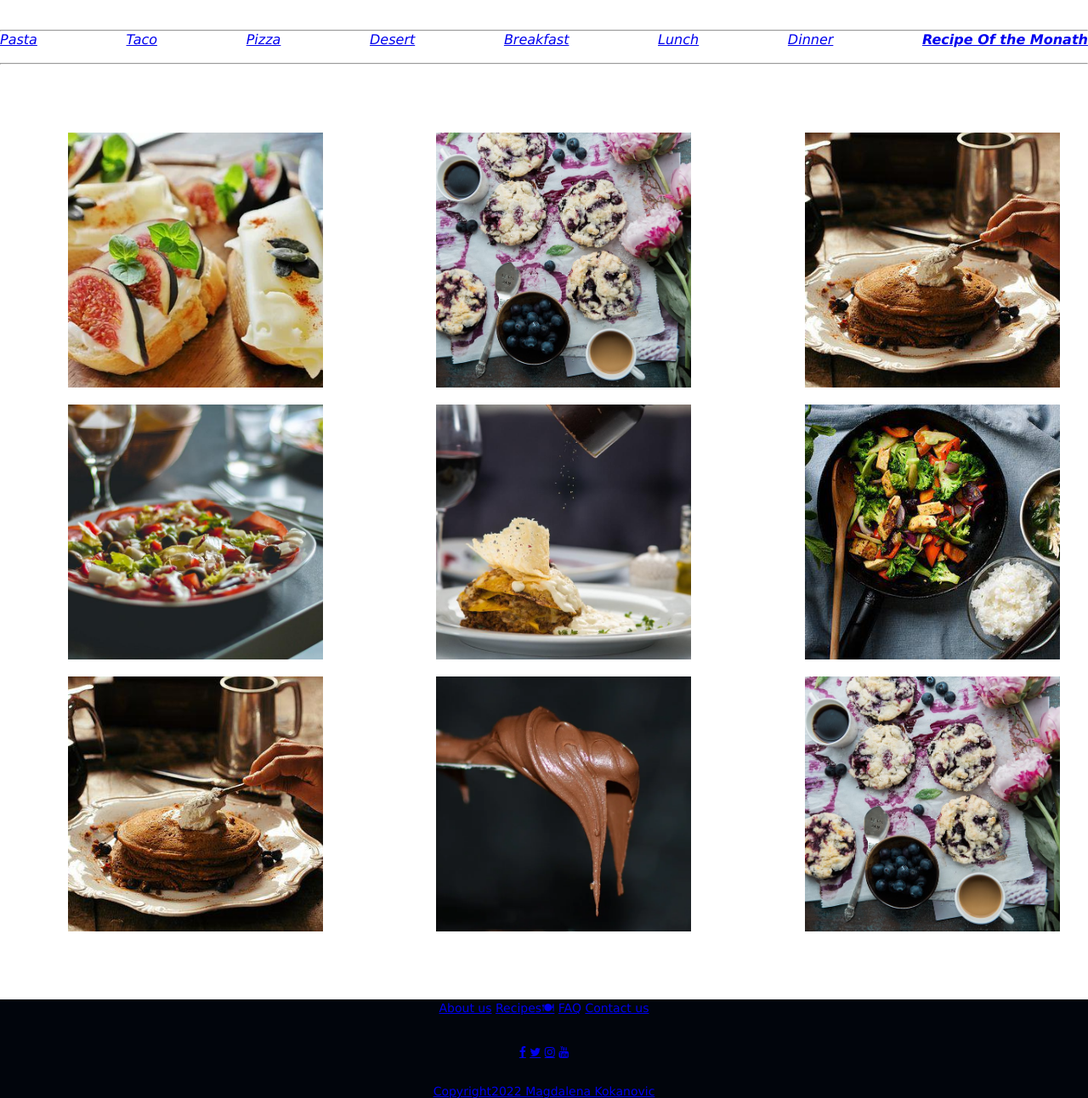
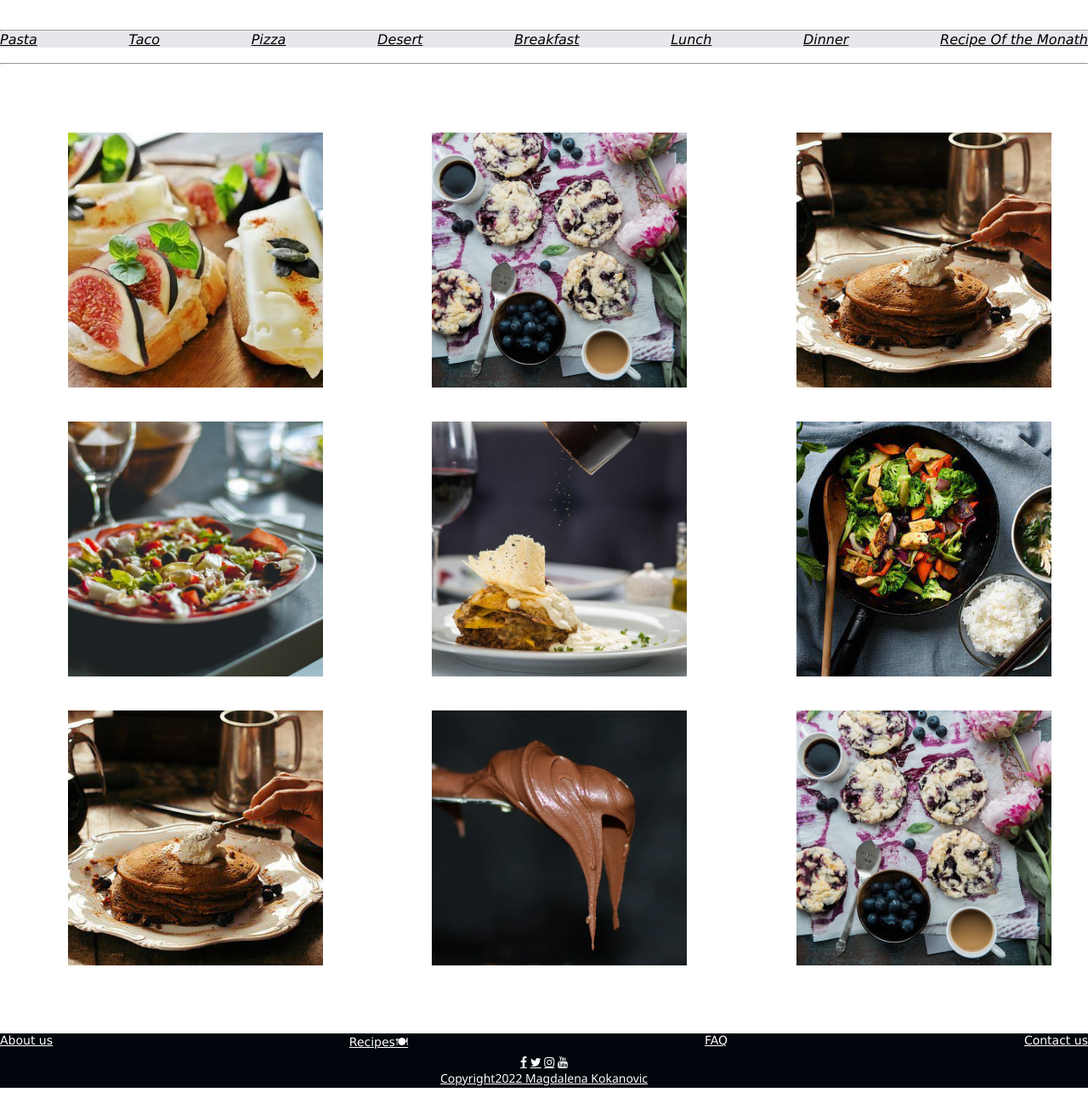
Before and after one commit to mag-884/FE17-CR1-Magdalena-Kokanovic, a plain HTML site: page index1.html in a window 1280 px wide. Shown: the part 60-1352 px from the top of the page at 85% size. Drawn offline with Linux system fonts and the light colour scheme.

Commit message:
FE-17-CR1-Magdalena-Kokanovic

```diff
--- a/index1.html
+++ b/index1.html
@@ -27,14 +27,14 @@
     <hr>
 
     <nav class="main-nav">
-      <a href="#"> <i>Pasta</i></a>
-      <a href="#"> <i>Taco</i></a>
-      <a href="#"> <i>Pizza</i></a>
-      <a href="#"><i>Desert</i></a>
-      <a href="#"><i>Breakfast</i></a>
-      <a href="#"><i>Lunch</i></a>
-      <a href="#"><i>Dinner</i></a>
-      <a href="recipe.html"><b> <i> Recipe Of the Monath</i></b></a>
+      <a href="#" style=color:black;> <i>Pasta</i></a>
+      <a href="#" style=color:black;> <i>Taco</i></a>
+      <a href="#" style=color:black;> <i>Pizza</i></a>
+      <a href="#" style=color:black;><i>Desert</i></a>
+      <a href="#" style=color:black;><i>Breakfast</i></a>
+      <a href="#" style=color:black;><i>Lunch</i></a>
+      <a href="#" style=color:black;><i>Dinner</i></a>
+      <a href="recipe.html" style=color:black;> <i> Recipe Of the Monath</i></a>
     </nav>
     <br>
 
@@ -55,21 +55,20 @@
   </div>
   <footer>
     <nav class="main-nav1">
-      <a href="about-us.html">About us</a>
-      <a href="index1.html">Recipes&#127869;</a>
-      <a href="#">FAQ</a>
-      <a href="https://codefactory.wien/en/contact-en/">Contact us</a>
-      <br>
-      <div class="social-media-icons">
-        <!-- Add font awesome icons -->
-        <a href="https://www.facebook.com/" class="fa fa-facebook"></a>
-        <a href="https://twitter.com/i/flow/login" class="fa fa-twitter"></a>
-        <a href="https://www.instagram.com/" class="fa fa-instagram"></a>
-        <a href="https://www.youtube.com/" class="fa fa-youtube"></a>
-      </div>
+      <a href="about-us.html" style=color:white;>About us</a>
+      <a href="index1.html" style=color:white;>Recipes&#127869;</a>
+      <a href="#" style=color:white;>FAQ</a>
+      <a href="https://codefactory.wien/en/contact-en/" style=color:white;>Contact us</a>
+    </nav>
+    <div class="social-media-icons">
+      <!-- Add font awesome icons -->
+      <a href="https://www.facebook.com/" style=color:white; class="fa fa-facebook"></a>
+      <a href="https://twitter.com/i/flow/login" style=color:white; class="fa fa-twitter"></a>
+      <a href="https://www.instagram.com/" style=color:white; class="fa fa-instagram"></a>
+      <a href="https://www.youtube.com/" style=color:white; class="fa fa-youtube"></a>
+      <a href="#" style=color:white;>Copyright2022 Magdalena Kokanovic</a>
+    </div>
 
-      <a href="active">Copyright2022 Magdalena Kokanovic</a>
-    </nav>
   </footer>
 
   </div>
--- a/style.css
+++ b/style.css
@@ -14,13 +14,14 @@ img {
 .search-box {
   display: flex;
   justify-content: space-between;
-  padding: 20px 0;
-  color: rgb(138, 130, 146);
+  padding: 20px 0 20px 0;
+  color: rgb(114, 113, 116);
 }
 
 .main-nav {
   display: flex;
   justify-content: space-between;
+  background-color: #e6e7ea;
   margin: auto;
   font-family: Verdana, Geneva, Tahoma, sans-serif;
   color: rgb(22, 1, 1);
@@ -32,50 +33,66 @@ img {
   grid-template-columns: repeat(3, 1fr);
   grid-template-rows: repeat(3, 1fr);
   margin: 80px;
-  gap: 20px;
+  row-gap: 40px;
+  column-gap: 5px;
 }
 
 .grid-item {
   width: 300px;
   height: 300px;
 }
+
 .grid-container img:hover {
   opacity: 1;
   transform: scale(1.1);
 }
+
 button {
   background-color: #e7e3ed;
 }
 
-.social-media-icons {
-  padding: 20px;
-  margin: 10px;
-}
 footer {
   font-family: 'Segoe UI', Tahoma, Geneva, Verdana, sans-serif;
   background-color: #01050c;
   font-size: 14px;
-  display: flexbox;
+  padding-bottom: 2px;
+
+}
+
+.social-media-icons {
   text-align: center;
-  justify-content: center;
-  padding: 15;
+
 }
 
 .main-nav1 {
-  display:flexbox;
+  display: flex;
   justify-content: space-between;
   font-family: Verdana, Geneva, Tahoma, sans-serif;
-  padding: 30;
+  padding: 0;
+  text-align: center;
+
 
 }
+
+a {
+
+  display: flex;
+  justify-content: center;
+}
+
+
+
 /* On sc
    /* Media Query for Mobile Devices */
 @media screen and (max-width: 480px) {
   .grid-container {
     grid-template-columns: 1fr;
-  }}
+  }
+}
+
 /* Media Query for Tablets Ipads portrait mode */
 @media screen and (min-width: 768px) and (max-width: 1024px) {
   .grid-container {
     grid-template-columns: 1fr 1fr;
-  }}
+  }
+}
--- a/style_recepie.css
+++ b/style_recepie.css
@@ -1,4 +1,4 @@
-.container{
+.container {
   font-family: bold;
   width: 700px;
   text-align: center;
@@ -6,18 +6,24 @@
   padding: 0px 50px;
   box-shadow: 0px 15px 20px 20px #0b8173;
   font-family: 'Happy Monkey', cursive;
+  color: #707070;
 
 }
-  header{
+
+header {
   display: flex;
   justify-content: space-between;
   padding: 10px 0;
-  color: rgb(0, 0, 0);
+  font-style: italic;
+
+  background-color: #0b8173
 }
-  box-1{
+
+box-1 {
   display: flex;
   justify-content: center;
 }
+
 img {
   width: 400px;
   height: 450pxpx;
@@ -38,7 +44,7 @@
 
 
 
-  li{
+li {
   color: #707070;
   padding-top: 5px;
   padding-bottom: 5px;
@@ -47,12 +53,10 @@
 
 }
 
-
-
-
-  footer{
+footer {
+  margin: 10px;
+  background-color: #cadedc;
   display: flex;
   justify-content: space-around;
-
   text-align: center;
 }
```
Also changed, not shown: about-us.css (+7 -6 lines), recipe.html (+9 -24 lines). Lines whose indentation alone changed are shown as unchanged.
